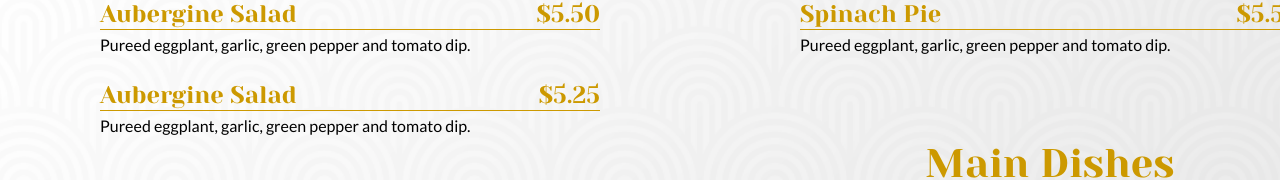
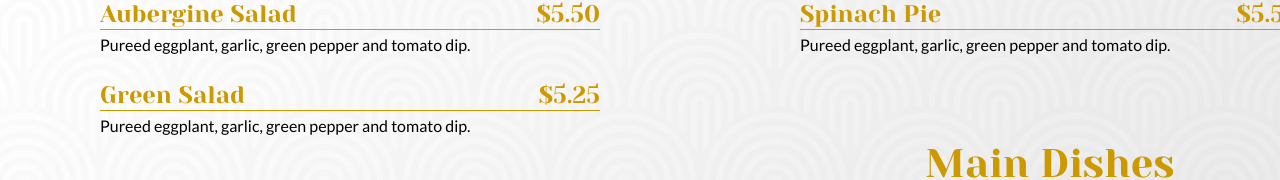
Before and after one commit to markocizmar/Exercise-3, a website: page index.html in a window 1280 px wide. Shown: the part 2530-2710 px from the top of the page. Drawn offline with Linux system fonts and the light colour scheme.

Commit message:
changed index

```diff
--- a/index.html
+++ b/index.html
@@ -129,7 +129,7 @@
 
               <div class="menu-item">
                 <div class="menu-food">
-                  <h2 class="menu-h2">Aubergine Salad</h2>
+                  <h2 class="menu-h2">Green Salad</h2>
                   <h2 class="menu-h2">$5.25</h2>
                 </div>
                 <p class="menu-p">
```
